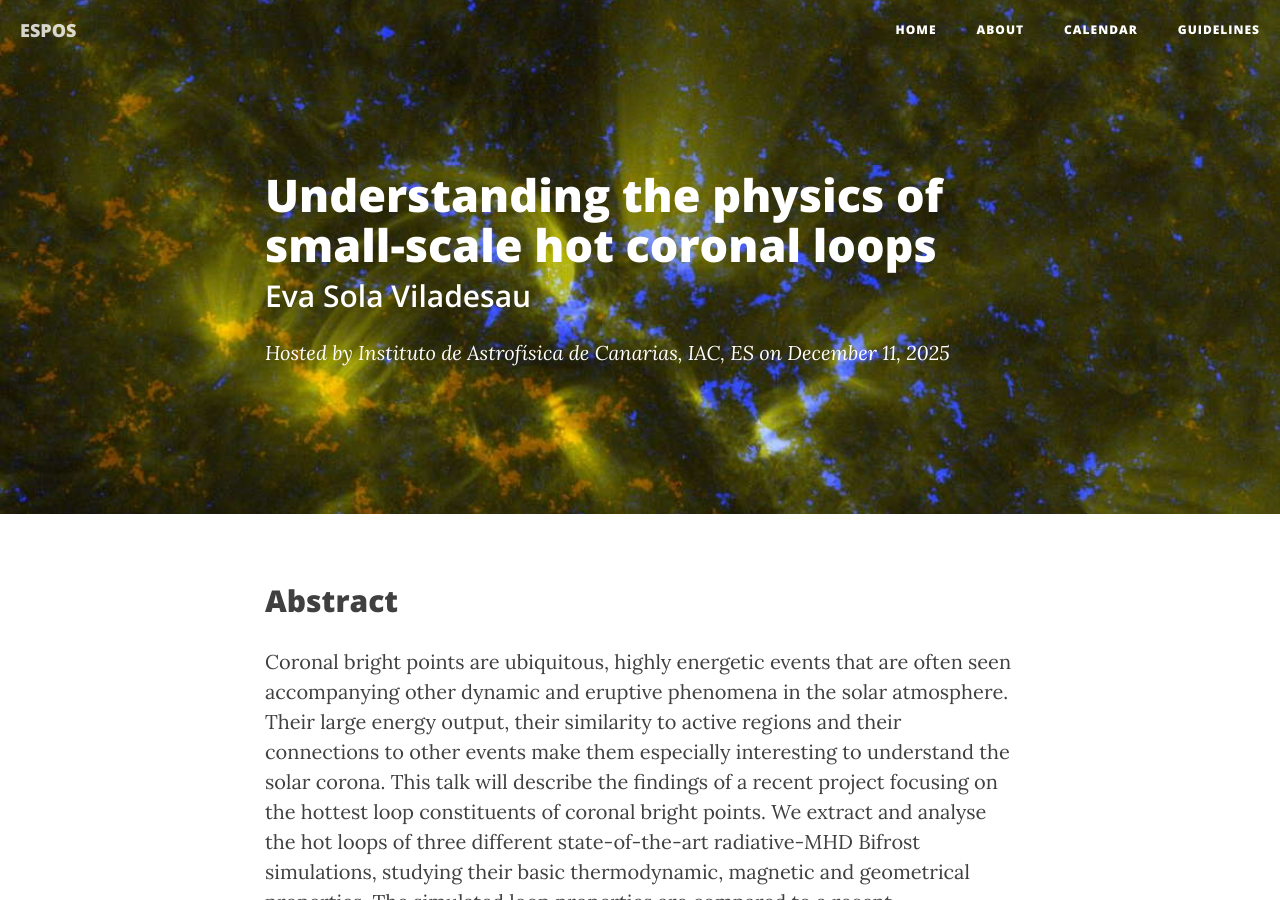
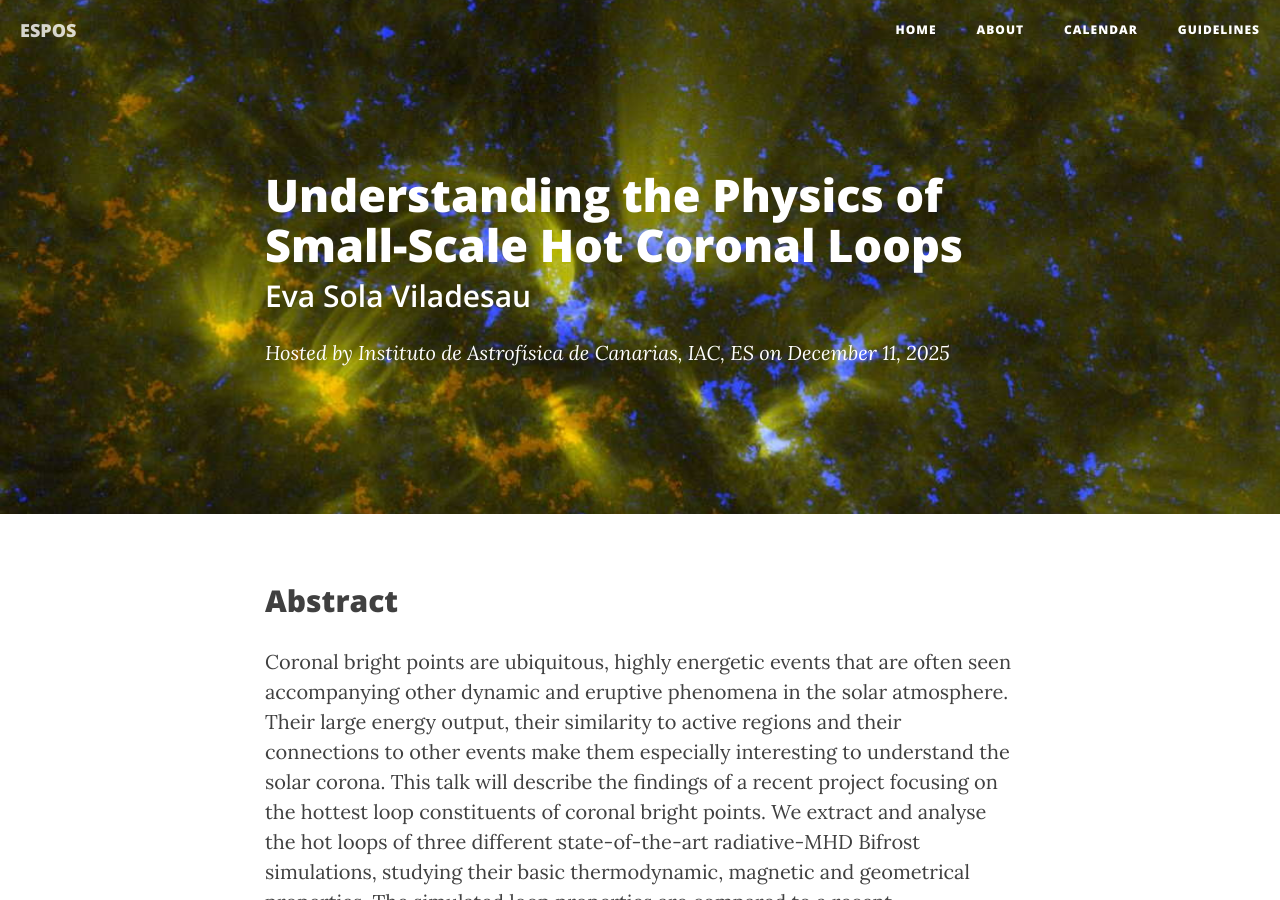
Before and after one commit to ITA-Solar/espos, a Jekyll site: the page built from _posts/2026-01-15-Sola-Viladesau.md, in a window 1280 px wide and 900 px high. Built offline with Jekyll 4.4.1, drawn with Linux system fonts in a browser that asks for light colours; nearby versions of some CDN libraries.

Commit message:
Update _posts/2026-01-15-Sola-Viladesau.md

```diff
--- a/_posts/2026-01-15-Sola-Viladesau.md
+++ b/_posts/2026-01-15-Sola-Viladesau.md
@@ -1,6 +1,6 @@
 ---
 layout:     post
-title:      "Understanding the physics of small-scale hot coronal loops"
+title:      "Understanding the Physics of Small-Scale Hot Coronal Loops"
 subtitle:   "Eva Sola Viladesau"
 date:       2025-12-11 11:00:00
 author:     "Instituto de Astrofísica de Canarias, IAC, ES"
```
